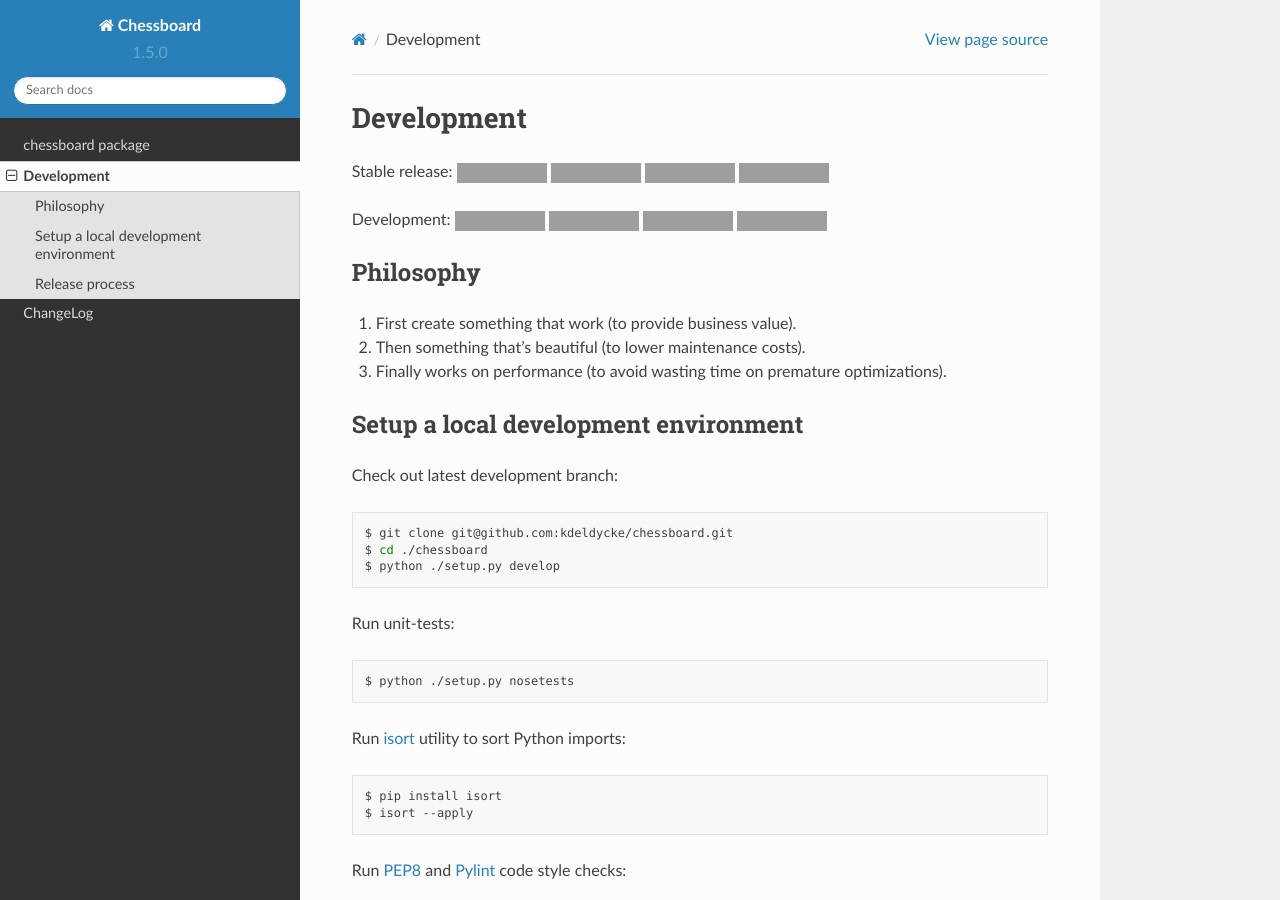
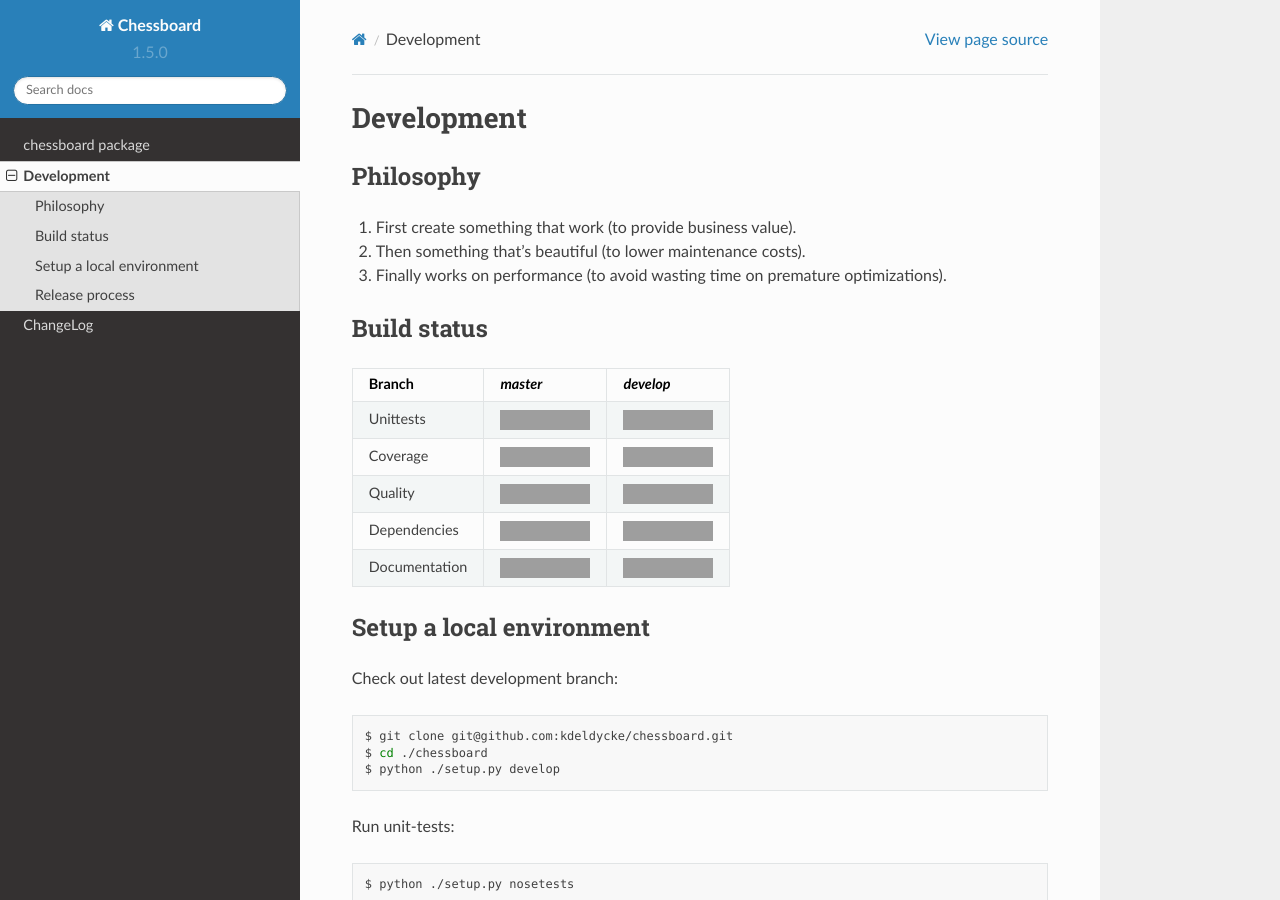
Before and after one commit to kdeldycke/chessboard, a Sphinx documentation site: the page built from docs/development.rst, in a window 1280 px wide and 900 px high. Built offline with Sphinx 7.4.7 and the Read the Docs theme 2.0.0, drawn with Linux system fonts in a browser that asks for light colours; pages that are not in the unit, such as notebooks, are missing from menus; some of the changed lines change nothing that is shown; grey boxes are pictures that could not be loaded.

Commit message:
Add build status matrix.

```diff
--- a/docs/development.rst
+++ b/docs/development.rst
@@ -1,34 +1,5 @@
 Development
 ===========
-
-Stable release: |release| |dependencies| |license| |popularity|
-
-Development: |build| |docs| |coverage| |quality|
-
-.. |release| image:: https://img.shields.io/pypi/v/chessboard.svg?style=flat
-    :target: https://pypi.python.org/pypi/chessboard
-    :alt: Last release
-.. |license| image:: https://img.shields.io/pypi/l/chessboard.svg?style=flat
-    :target: https://www.gnu.org/licenses/gpl-2.0.html
-    :alt: Software license
-.. |popularity| image:: https://img.shields.io/pypi/dm/chessboard.svg?style=flat
-    :target: https://pypi.python.org/pypi/chessboard#downloads
-    :alt: Popularity
-.. |dependencies| image:: https://img.shields.io/requires/github/kdeldycke/chessboard/master.svg?style=flat
-    :target: https://requires.io/github/kdeldycke/chessboard/requirements/?branch=master
-    :alt: Requirements freshness
-.. |build| image:: https://img.shields.io/travis/kdeldycke/chessboard/develop.svg?style=flat
-    :target: https://travis-ci.org/kdeldycke/chessboard
-    :alt: Unit-tests status
-.. |docs| image:: https://readthedocs.org/projects/chessboard/badge/?version=develop
-    :target: http://chessboard.readthedocs.io/en/develop/
-    :alt: Documentation Status
-.. |coverage| image:: https://codecov.io/github/kdeldycke/chessboard/coverage.svg?branch=develop
-    :target: https://codecov.io/github/kdeldycke/chessboard?branch=develop
-    :alt: Coverage Status
-.. |quality| image:: https://img.shields.io/scrutinizer/g/kdeldycke/chessboard.svg?style=flat
-    :target: https://scrutinizer-ci.com/g/kdeldycke/chessboard/?branch=develop
-    :alt: Code Quality
 
 
 Philosophy
@@ -40,8 +11,57 @@
    optimizations).
 
 
-Setup a local development environment
--------------------------------------
+Build status
+------------
+
+==============  ==================  ===============
+Branch          `master`            `develop`
+==============  ==================  ===============
+Unittests       |build-stable|      |build-dev|
+Coverage        |coverage-stable|   |coverage-dev|
+Quality         |quality-stable|    |quality-dev|
+Dependencies    |deps-stable|       |deps-dev|
+Documentation   |docs-stable|       |docs-dev|
+==============  ==================  ===============
+
+.. |build-stable| image:: https://img.shields.io/travis/kdeldycke/chessboard/master.svg?style=flat
+    :target: https://travis-ci.org/kdeldycke/chessboard
+    :alt: Unit-tests status
+.. |build-dev| image:: https://img.shields.io/travis/kdeldycke/chessboard/master.svg?style=flat
+    :target: https://travis-ci.org/kdeldycke/chessboard
+    :alt: Unit-tests status
+
+.. |coverage-stable| image:: https://codecov.io/github/kdeldycke/chessboard/coverage.svg?branch=master
+    :target: https://codecov.io/github/kdeldycke/chessboard?branch=master
+    :alt: Coverage Status
+.. |coverage-dev| image:: https://codecov.io/github/kdeldycke/chessboard/coverage.svg?branch=develop
+    :target: https://codecov.io/github/kdeldycke/chessboard?branch=develop
+    :alt: Coverage Status
+
+.. |quality-stable| image:: https://img.shields.io/scrutinizer/g/kdeldycke/chessboard.svg?style=flat
+    :target: https://scrutinizer-ci.com/g/kdeldycke/chessboard/?branch=master
+    :alt: Code Quality
+.. |quality-dev| image:: https://img.shields.io/scrutinizer/g/kdeldycke/chessboard.svg?style=flat
+    :target: https://scrutinizer-ci.com/g/kdeldycke/chessboard/?branch=develop
+    :alt: Code Quality
+
+.. |deps-stable| image:: https://img.shields.io/requires/github/kdeldycke/chessboard/master.svg?style=flat
+    :target: https://requires.io/github/kdeldycke/chessboard/requirements/?branch=master
+    :alt: Requirements freshness
+.. |deps-dev| image:: https://img.shields.io/requires/github/kdeldycke/chessboard/develop.svg?style=flat
+    :target: https://requires.io/github/kdeldycke/chessboard/requirements/?branch=develop
+    :alt: Requirements freshness
+
+.. |docs-stable| image:: https://readthedocs.org/projects/chessboard/badge/?version=stable
+    :target: http://chessboard.readthedocs.io/en/stable/
+    :alt: Documentation Status
+.. |docs-dev| image:: https://readthedocs.org/projects/chessboard/badge/?version=develop
+    :target: http://chessboard.readthedocs.io/en/develop/
+    :alt: Documentation Status
+
+
+Setup a local environment
+-------------------------
 
 Check out latest development branch:
 
```
